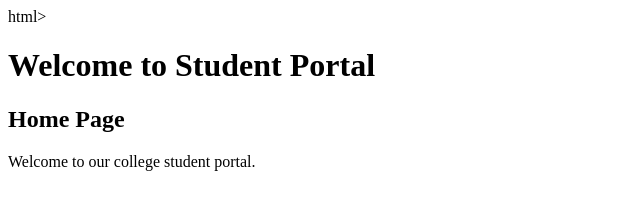
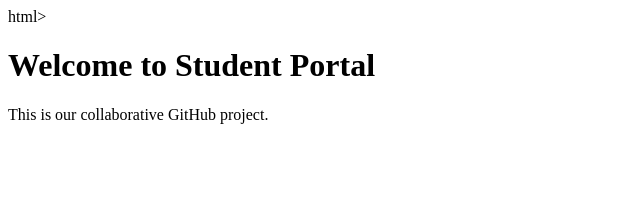
Before and after one commit to Devi123S/student--portal, a plain HTML site: page index.html in a window 1280 px wide. Shown: the whole page, without its empty margins (0-640 px from the left). Drawn offline with Linux system fonts and the light colour scheme.

Commit message:
initial student portalproject

```diff
--- a/index.html
+++ b/index.html
@@ -1,4 +1,4 @@
-html>
+ html>
 
 
 <html>
@@ -8,14 +8,28 @@ html>
 
 
 
+<title>Student Portal</title>
 
-               <h1>Welcome
+
+    <link
+rel="stylesheet" href="style.css">
+
+
+</head>
+
+
+<body>
+
+
+    <h1>Welcome
 to Student Portal</h1>
 
 
-<h2>Home
-Page</h2>
+    <p>This is
+our collaborative GitHub project.</p>
 
 
-<p>Welcome to
-our college student portal.</p>
+</body>
+
+
+</html>
```
Also changed, not shown: 1 other file.
